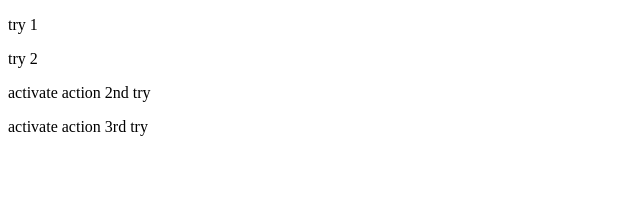
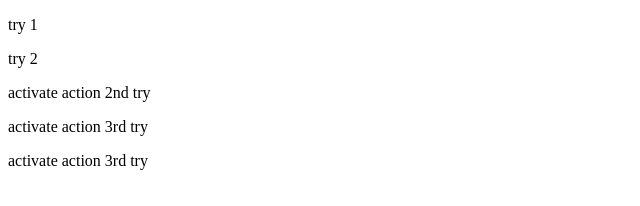
Before and after one commit to programadorluisreyes/bootcamp, a plain HTML site: page index.html in a window 1280 px wide. Shown: the whole page, without its empty margins (0-640 px from the left). Drawn offline with Linux system fonts and the light colour scheme.

Commit message:
ci(action): 3rd try

```diff
--- a/index.html
+++ b/index.html
@@ -10,5 +10,6 @@
     <p>try 2</p>
     <p>activate action 2nd try</p>
     <p>activate action 3rd try</p>
+    <p>activate action 3rd try</p>
 </body>
 </html>
```
